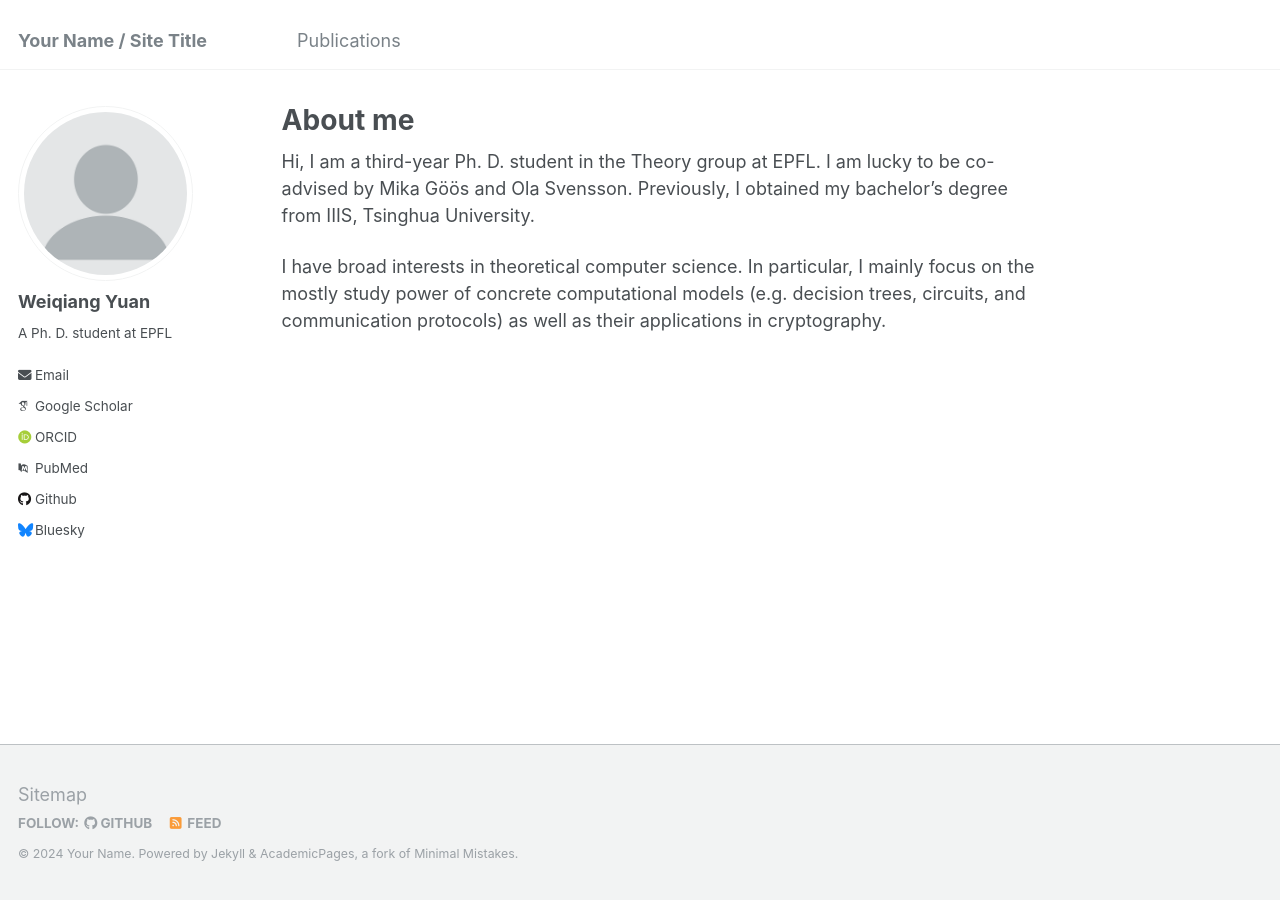
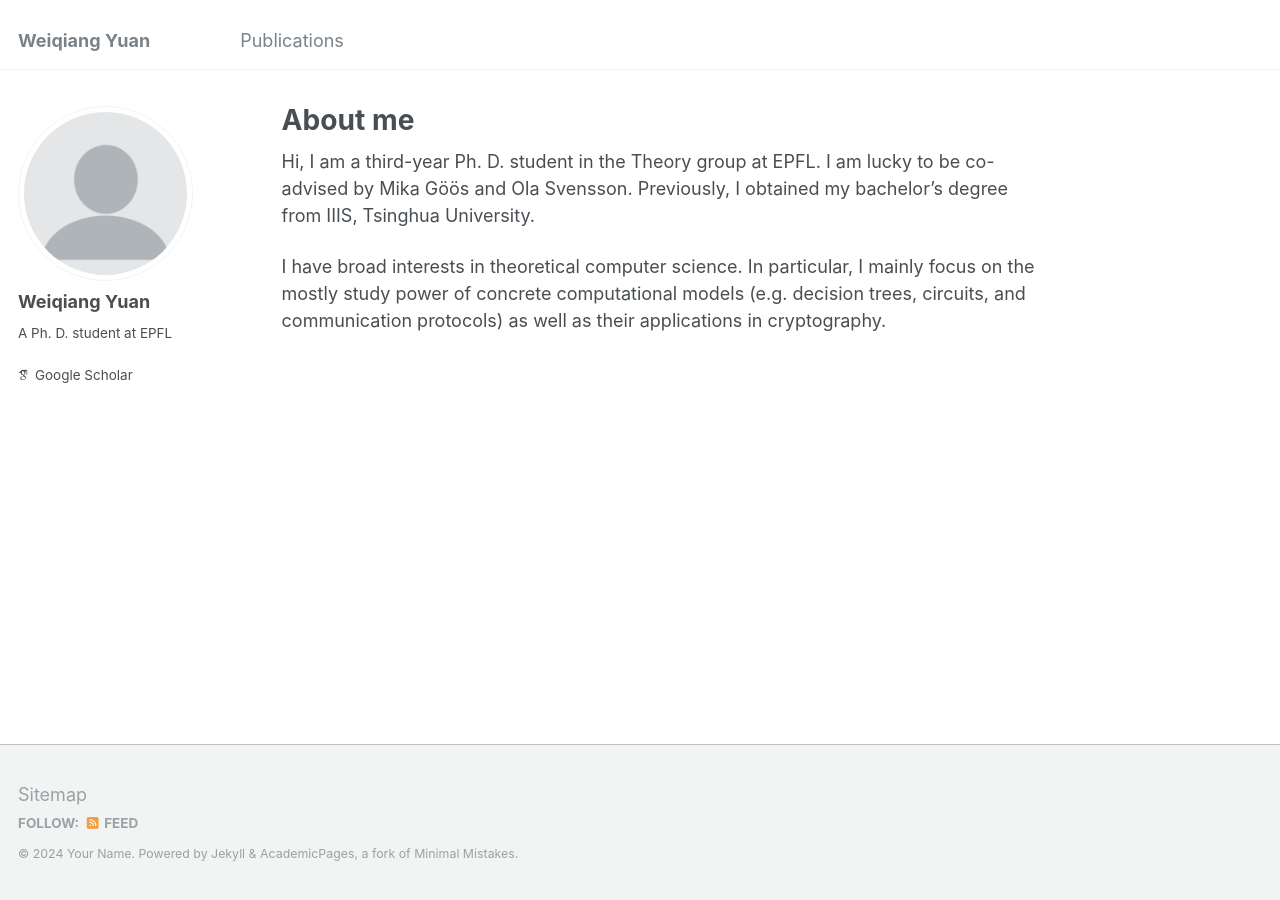
Before and after one commit to wwwaltzzz/wwwaltzzz.github.io, a Jekyll site: the page built from _pages/about.md, in a window 1280 px wide. Built offline with Jekyll 4.4.1, drawn with Linux system fonts in a browser that asks for light colours; some web fonts are replaced.

Commit message:
Update _config.yml

```diff
--- a/_config.yml
+++ b/_config.yml
@@ -8,7 +8,7 @@
 
 # Basic Site Settings
 locale                   : "en-US"
-title                    : "Your Name / Site Title"
+title                    : "Weiqiang Yuan"
 title_separator          : "-"
 name                     : &name "Your Name"
 description              : &description "personal description"
@@ -28,27 +28,27 @@
   location         :
   employer         :
   uri              : # URL
-  email            : "first_name.last_name@epfl.ch"
+  email            :
 
   # Academic websites
   arxiv            : # URL - Update with the correct link to your profile
-  googlescholar    : "https://scholar.google.com/citations?user=PS_CX0AAAAAJ"
+  googlescholar    : "https://scholar.google.com/citations?hl=en&user=rniJ7m4AAAAJ"
   impactstory      : # URL
-  orcid            : "http://orcid.org/yourorcidurl"
+  orcid            :
   semantic         : # URL
-  pubmed           : "https://www.ncbi.nlm.nih.gov/pubmed/?term=john+snow"
+  pubmed           :
   researchgate     : # URL
 
   # Repositories and software development
   bitbucket        : # Username - Update with your username on the site
   codepen          : # Username
   dribbble         : # Username
-  github           : "wwwaltzzz"
+  github           : # "wwwaltzzz"
   kaggle           : # Username
   stackoverflow    : # User number or user number and name (i.e., use "1" or "1/jeff-atwood")
 
   # Social media
-  bluesky          : "bsky.app" # Replace this with you Bluesky username
+  bluesky          : # "bsky.app" # Replace this with you Bluesky username
   facebook         : # Username
   flickr           : # Username
   foursquare       : # Username
```
